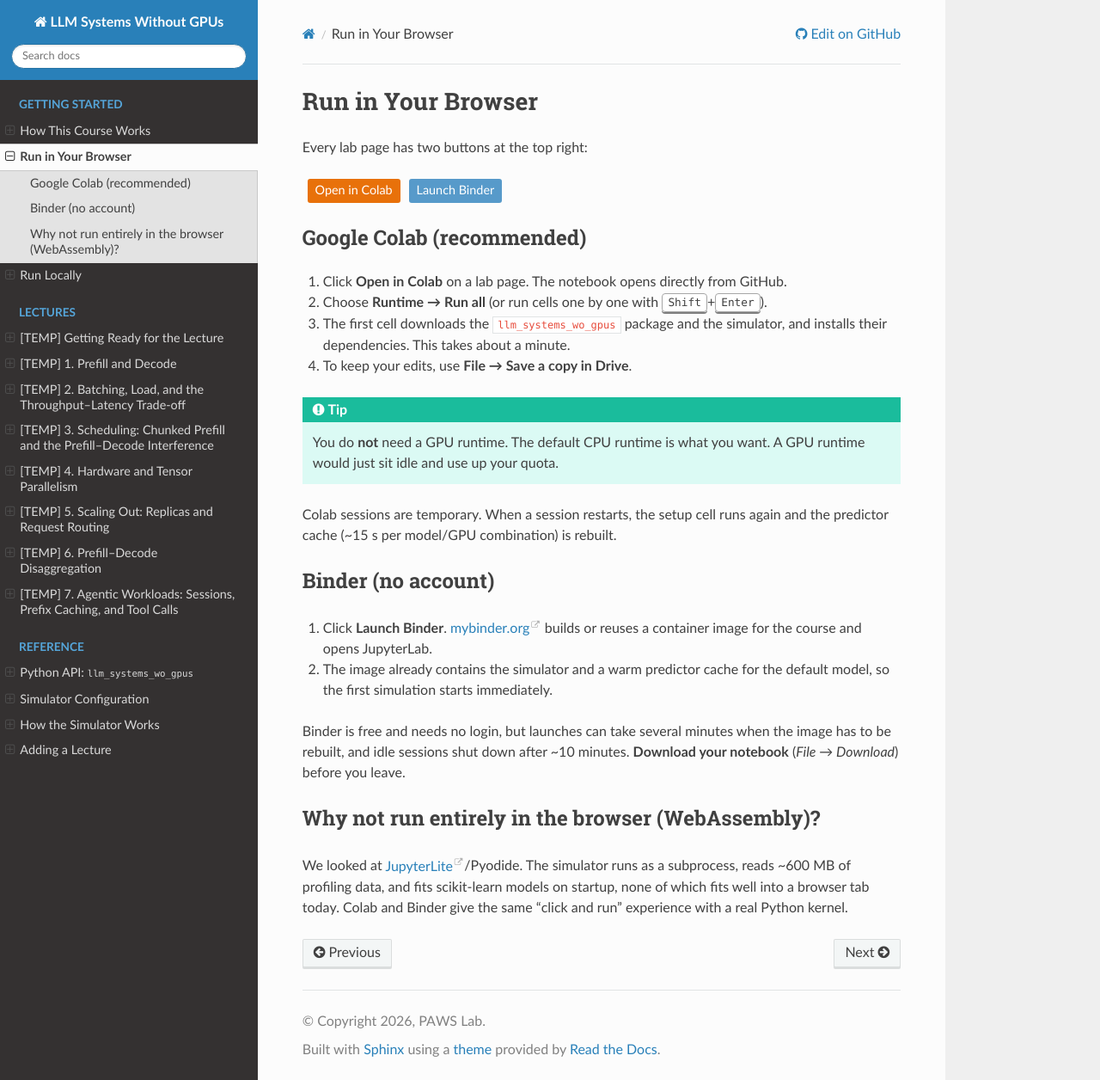
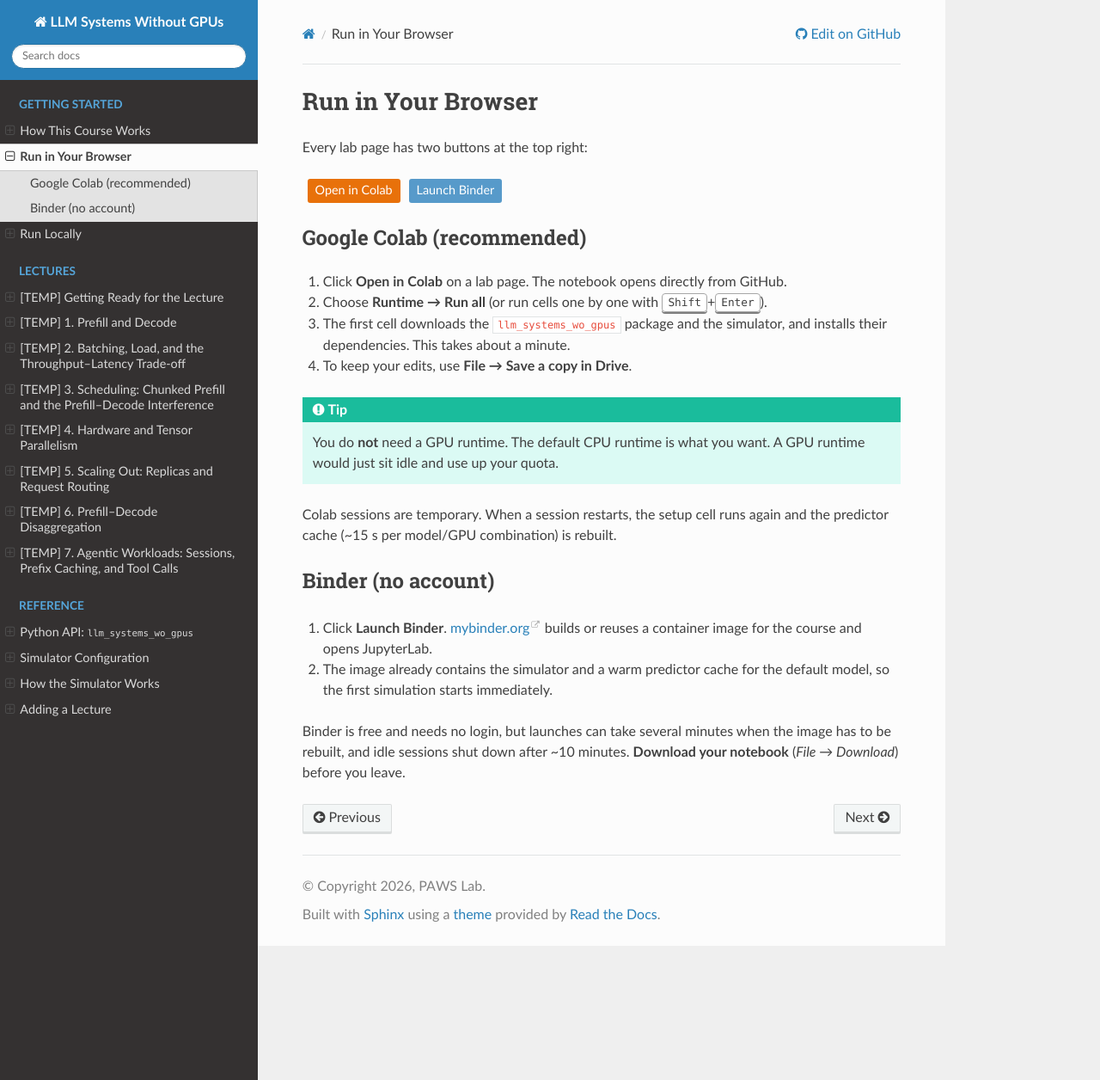
Before and after one commit to kwmaeng91/studying-llm-systems-without-gpus, a Sphinx documentation site: the page built from docs/getting-started/run-in-browser.md, in a window 1280 px wide and 1256 px high. Shown: the whole window at 86% size. Built offline with Sphinx 7.4.7 and the Read the Docs theme 3.1.0, drawn with Linux system fonts in a browser that asks for light colours.

Commit message:
Update run-in-browser.md

```diff
--- a/docs/getting-started/run-in-browser.md
+++ b/docs/getting-started/run-in-browser.md
@@ -30,10 +30,3 @@ and the predictor cache (~15 s per model/GPU combination) is rebuilt.
 Binder is free and needs no login, but launches can take several minutes when the
 image has to be rebuilt, and idle sessions shut down after ~10 minutes. **Download
 your notebook** (*File → Download*) before you leave.
-
-## Why not run entirely in the browser (WebAssembly)?
-
-We looked at [JupyterLite](https://jupyterlite.readthedocs.io/)/Pyodide. The simulator
-runs as a subprocess, reads ~600 MB of profiling data, and fits scikit-learn
-models on startup, none of which fits well into a browser tab today. Colab
-and Binder give the same "click and run" experience with a real Python kernel.
```
